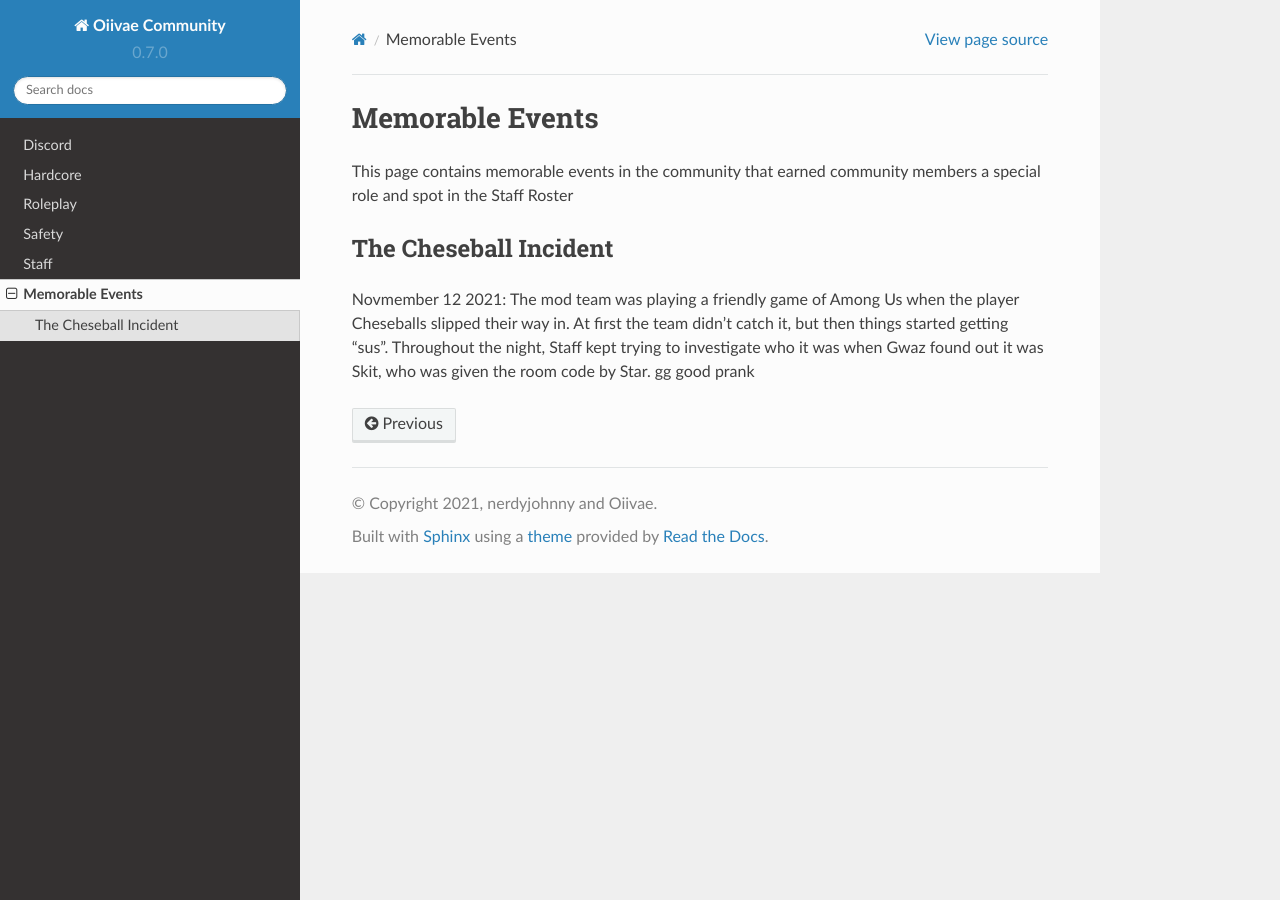
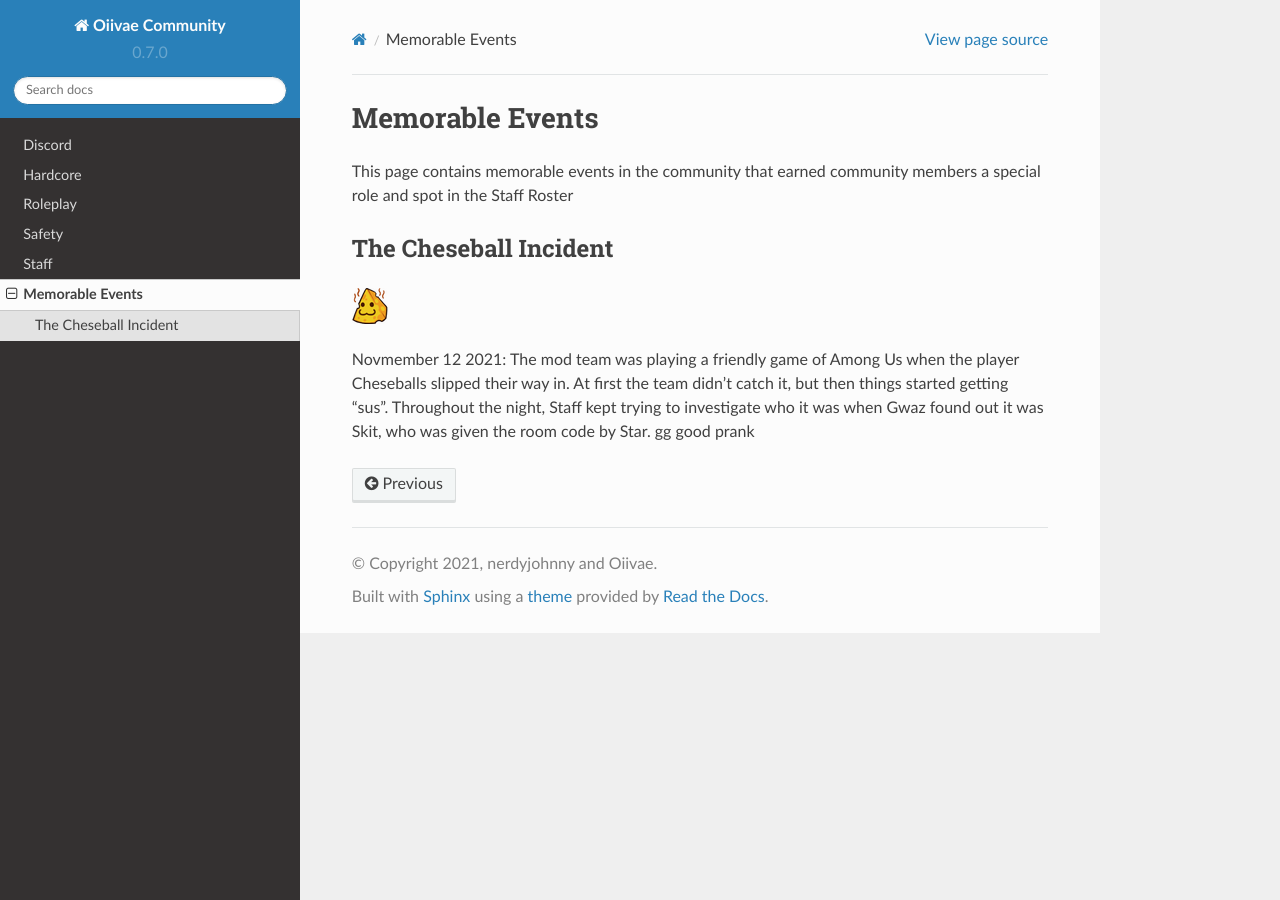
Before and after one commit to nerdyjohnny/ovidoc, a Sphinx documentation site: the page built from docs/source/event.rst, in a window 1280 px wide. Built offline with Sphinx 7.4.7 and the Read the Docs theme 2.0.0, drawn with Linux system fonts in a browser that asks for light colours.

Commit message:
Update event.rst

```diff
--- a/docs/source/event.rst
+++ b/docs/source/event.rst
@@ -4,4 +4,7 @@ This page contains memorable events in the community that earned community membe
 
 The Cheseball Incident
 ''''''''''
+
+.. image:: icons/cheseballs.png
+
 Novmember 12 2021: The mod team was playing a friendly game of Among Us when the player Cheseballs slipped their way in. At first the team didn't catch it, but then things started getting "sus". Throughout the night, Staff kept trying to investigate who it was when Gwaz found out it was Skit, who was given the room code by Star. gg good prank
```
